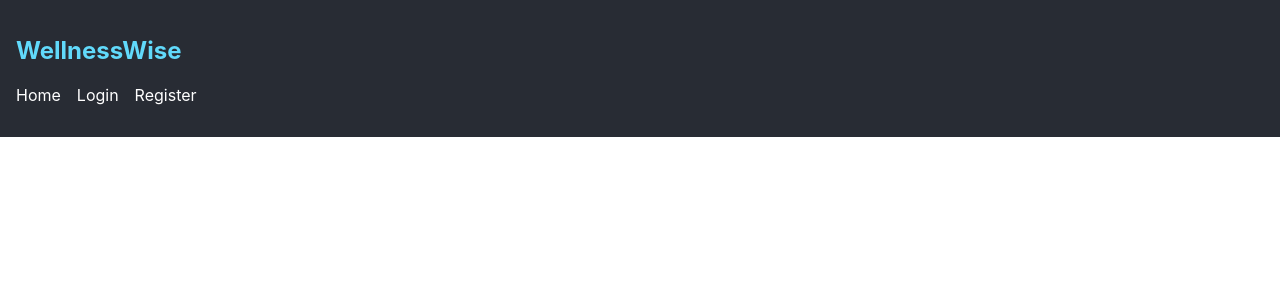
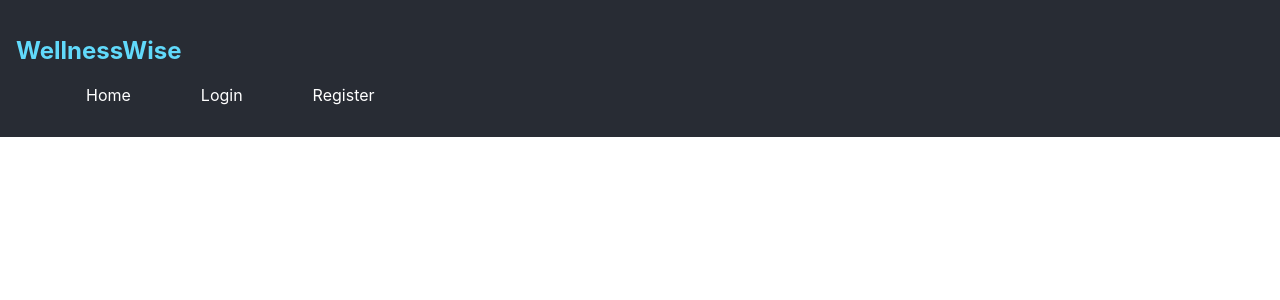
Before and after one commit to Mehar-Aziz/WellnessWise, a React (Create React App) app in the folder wellnesswise-frontend/: page / in a window 1280 px wide. Shown: the top 300 px of the page. Built offline with nearby package versions, Linux system fonts and the light colour scheme.

Commit message:
Update Navbar css

```diff
--- a/wellnesswise-frontend/src/components/Navbar.css
+++ b/wellnesswise-frontend/src/components/Navbar.css
@@ -13,8 +13,9 @@ nav {
   }
 
   nav ul li {
-    display: inline;
-    margin-right: 1rem;
+    display:inline;
+    margin-left:50px;
+    padding-left: 20px;
   }
 
   nav ul li a {
```
